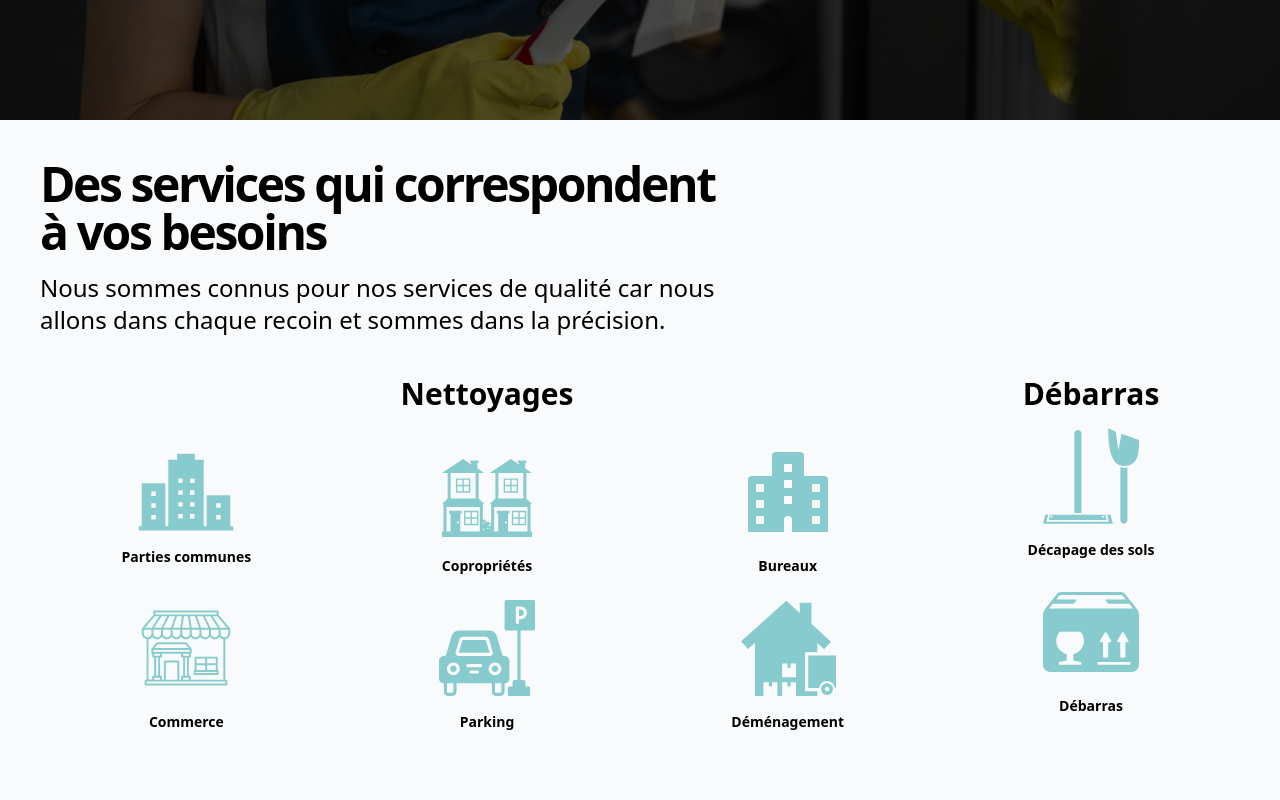
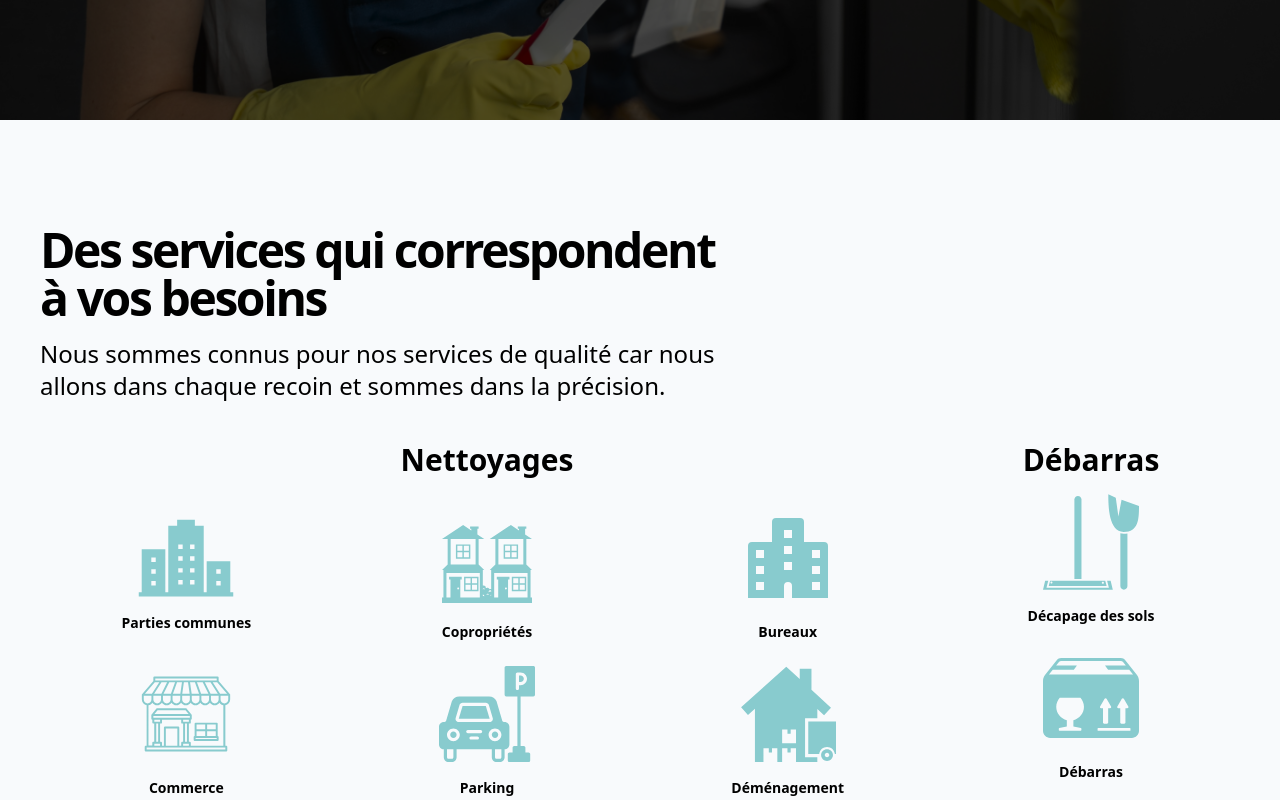
Before and after one commit to netproam/netpro, a Next.js app: page / in a window 1280 px wide. Shown: the part 680-1480 px from the top of the page. Built offline with nearby package versions, Linux system fonts and the light colour scheme.

Commit message:
une meilleur version pour la version detailler des produits

```diff
--- a/src/components/section/ServicesSection.tsx
+++ b/src/components/section/ServicesSection.tsx
@@ -61,7 +61,7 @@ const ServicesSection = () => {
         </div>
     })
   return (
-   <section className="w-full h-full py-10 lg:py-10 bg-slate-50
+   <section className="w-full h-full min-h-screen py-10 lg:py-10 bg-slate-50
     flex flex-col justify-center items-center px-4 lg:px-10  gap-4 lg:gap-10  ">
 
 <div className="flex flex-col lg:flex-row  w-full  justify-center items-center gap-10 lg:gap-0">
```
